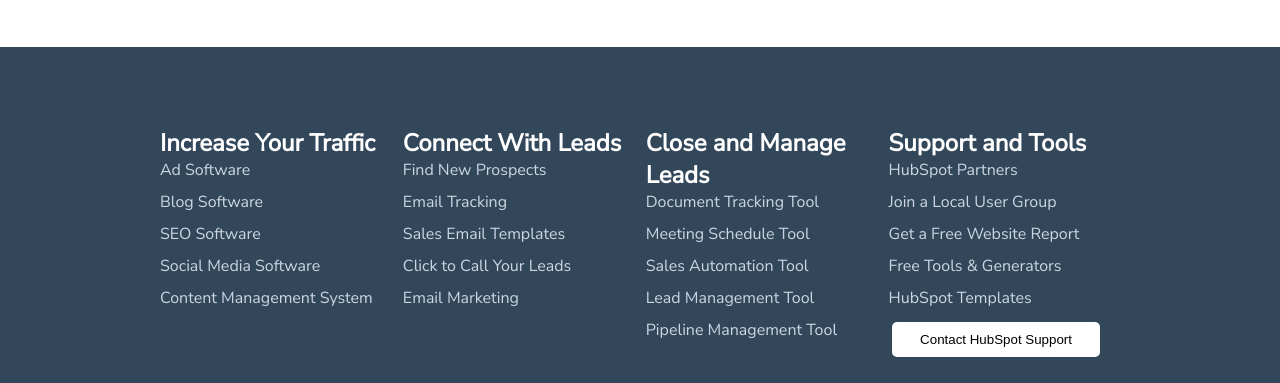
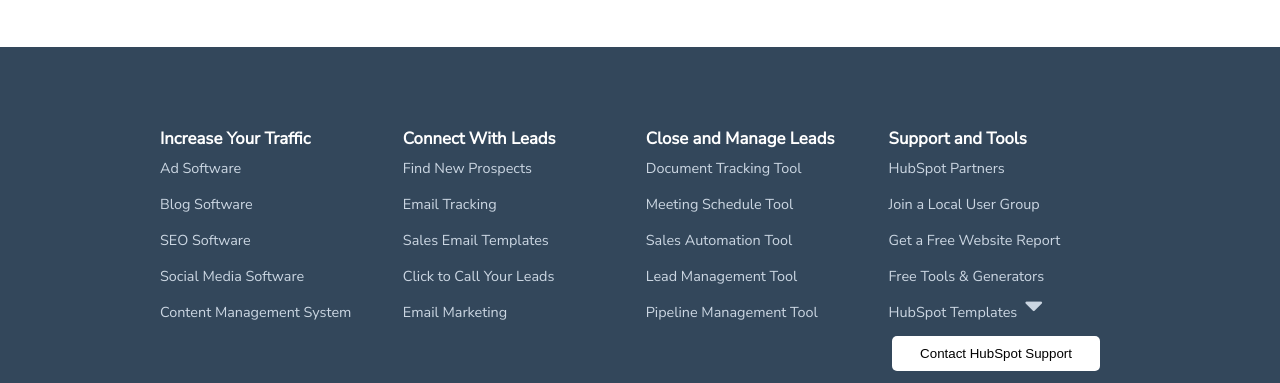
Before and after one commit to NicoNico92/html-css-hubspot, a plain HTML site: page index.html in a window 1280 px wide. Shown: the part 3656-4039 px from the top of the page. Drawn offline with Linux system fonts and the light colour scheme.

Commit message:
Perfezionato footer

```diff
--- a/index.html
+++ b/index.html
@@ -279,7 +279,7 @@
                             <a class="onfooter" href="#">Join a Local User Group</a>
                             <a class="onfooter" href="#">Get a Free Website Report</a>
                             <a class="onfooter" href="#">Free Tools & Generators</a>
-                            <a class="onfooter" href="#">HubSpot Templates</a>
+                            <a class="onfooter onfooterwitharrow" href="#">HubSpot Templates &nbsp;<i class="fas fa-caret-down fa-2x footerarrow"></i></a>
                         </li>
                     </ul>
 
--- a/style.css
+++ b/style.css
@@ -503,7 +503,7 @@ aside {
 
 #footer-container{
     width: 100%;
-    height: 590px;
+    height: 620px;
     background-color: #33475B;
     margin: auto;
 }
@@ -535,22 +535,32 @@ aside {
     background-color: #33475B;
     margin: auto;
     float: left;
+    position: relative;
 }
 
 .footerbar h1 {
     padding-top: 80px;
-    margin-bottom: -5px;
-    font-size: 150%;
+    font-size: 105%;
     color: white;
 }
 
 .footerbar a {
     display: block;
-    padding: 5px 0;
+    padding: 8px 0;
+    font-size: 90%;
+}
+
+.onfooterwitharrow:hover {
+    color: #cbd6ed;
 }
 
 .footerbarwithrightmargin {
     margin-right: 1.3%;
+}
+
+i.footerarrow {
+    position: absolute;
+    bottom: 5px;
 }
 
 #footermiddle-section{
```
